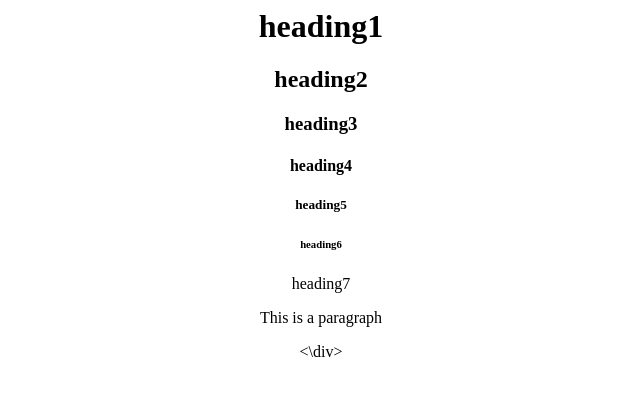
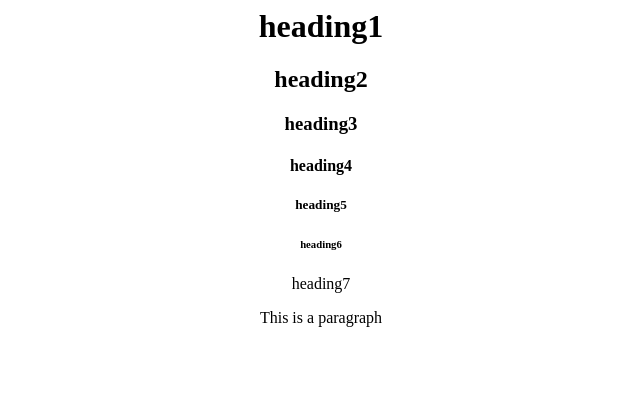
Before and after one commit to Xarraaaa/SOFTWARE, a plain HTML site: page index.html in a window 1280 px wide. Shown: the full height of the page, 319-959 px from the left. Drawn offline with Linux system fonts and the light colour scheme.

Commit message:
div html 4index.html

```diff
--- a/index.html
+++ b/index.html
@@ -13,6 +13,6 @@
   <h6>heading6</h6>
   <h7>heading7</h7>
   <p>This is a paragraph</p>
-  <\div>
+</div>
 </body>
   </html>
```
